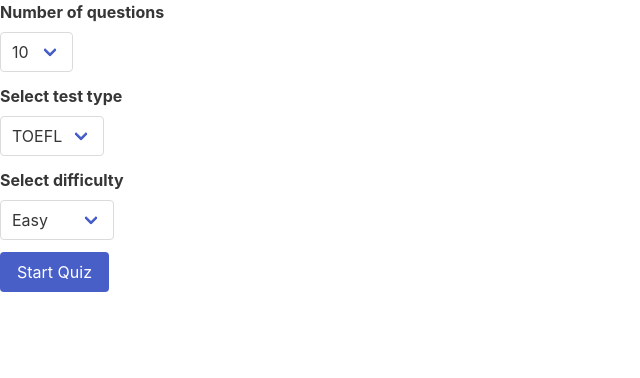
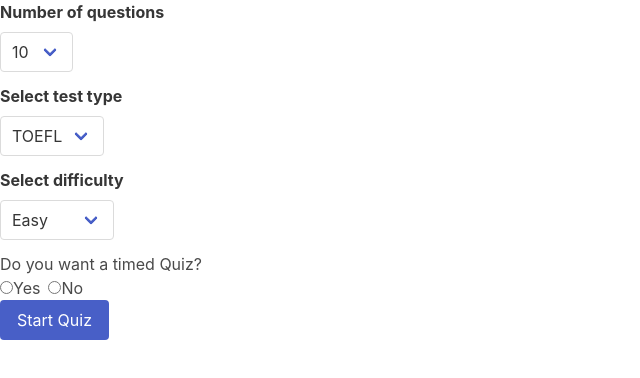
Before and after one commit to Eugieno/Lingo, a React (Create React App) app in the folder word-game/: page /settings in a window 1280 px wide. Shown: the top 378 px of the page, without its empty margins (0-640 px from the left). Built offline with nearby package versions, Linux system fonts and the light colour scheme.

Commit message:
updated pages 2,3 and App.js, and created 2 more components

```diff
--- a/word-game/src/App.js
+++ b/word-game/src/App.js
@@ -15,6 +15,9 @@ const App = () => {
     difficulty: "",
     numOfQuestion: ""
   });
+  const [objResponse, setObj] = useState({})
+  const [isTimed, setIsTimed] = useState(true)
+
 console.log(formData.difficulty)
 console.log(formData.numOfQuestion)
 console.log(formData.testType)
@@ -24,6 +27,17 @@ console.log(formData.testType)
     let {name, value} = e.target;
     const newFormData = {...formData, [name]:value}
     setFormData(newFormData)
+ }
+
+ const handleStartQuiz = () => {
+  // Get object response from API
+  // Update app component with this response
+ }
+
+ const handleTimerUpdate = (e) => {
+  const newIsTimed = e.target.value;
+  setIsTimed(newIsTimed);
+
  }
 
 
@@ -36,8 +50,8 @@ console.log(formData.testType)
         <>
         <Routes>
           <Route path= "/" element={<WelcomePage/>}/>
-          <Route path= "settings/" element={<GameSettings onFormFieldChange={handleFormFieldChange}/>}/>
-          <Route path = "questions" element={<RenderQuestions difficulty={formData.difficulty} typeOfTest={formData.testType} numOfQuest={formData.numOfQuestion}/>}/>
+          <Route path= "settings/" element={<GameSettings onQuizStart={handleStartQuiz} onFormFieldChange={handleFormFieldChange} onTimerOption={handleTimerUpdate}/>}/>
+          <Route path = "questions" element={<RenderQuestions APIresponse ={objResponse} timed={isTimed} />}/>
           {/* <Route path="*" element={<p>Path not resolved</p>} /> */}
           {/* <Route path = "highscoreBoard" element = {<HighScoreBoard/>}/> */}
 
--- a/word-game/src/components/GameSettings.js
+++ b/word-game/src/components/GameSettings.js
@@ -1,7 +1,7 @@
 import 'bulma/css/bulma.min.css';
 import { Link } from "react-router-dom";
 
-function GameSettings ({testType, difficulty, numOfQuestion, onFormFieldChange, onFormsubmit }) {
+function GameSettings ({testType, difficulty, numOfQuestion, onFormFieldChange, onFormsubmit, onQuizStart,onTimerOption }) {
 
     return (
         <>
@@ -61,12 +61,26 @@ function GameSettings ({testType, difficulty, numOfQuestion, onFormFieldChange,
               </div>
             </div>
 
+
+            <div class="control">
+            <p>Do you want a timed Quiz?</p>
+              <label class="radio">
+                <input onChange={onTimerOption} type="radio" name="answer"/>
+                Yes
+              </label>
+              <label class="radio">
+                <input onChange={onTimerOption} type="radio" name="answer"/>
+                No
+              </label>
+            </div>
+
             <div class="field is-grouped">
               <div class="control">
-                <Link to ="questions"><button  class="button is-link">Start Quiz</button></Link>
+                <Link to ="questions"><button onClick={onQuizStart} class="button is-link">Start Quiz</button></Link>
               </div>
             </div>
             </div>
+
         </form>
         </>
     )
--- a/word-game/src/components/RenderQuestions.js
+++ b/word-game/src/components/RenderQuestions.js
@@ -1,3 +1,27 @@
+import TimeBoundQuiz from "./TimeBoundQuiz";
+import TimelessQUiz from "./TimelessQuiz";
+
+export default function RenderQuestions ({APIresponse,timed}) {
+
+    const questionBank = {APIresponse};
+
+
+
+    return (
+        <>
+            {timed? <TimeBoundQuiz resObject={questionBank} />:<TimelessQUiz resObject={questionBank}/>}
+        </>
+    )
+}
+
+
+
+
+
+
+
+
+
 // Task/Features - To create a component that renders MCQ.
 // This component will send API request to Word Quiz API, and the questions and corressponding choices returned within JSX tags.
 
@@ -18,16 +42,3 @@
 // PSEUDOCODES
 // construct a function component
 // import useState
-
-export default function RenderQuestions ({difficulty,numOfQuest,typeOfTest}) {
-
-
-
-    return (
-        <>
-        <p>Difficulty: </p>
-        <p>Type of test: </p>
-        <p>Number of quetion:</p>
-        </>
-    )
-}
--- /dev/null
+++ b/word-game/src/components/TimeBoundQuiz.js
@@ -0,0 +1,4 @@
+
+export default function TimeBoundQuiz () {
+
+}
--- /dev/null
+++ b/word-game/src/components/TimelessQuiz.js
@@ -0,0 +1,30 @@
+import { useState } from "react"
+
+
+export default function TimelessQuiz({resObject}) {
+    const [i, seti] = useState(0);
+
+    const handleNextQuestion = () => {
+        const nextQuestion = i + 1;
+        seti(nextQuestion);
+    }
+
+    const handleAnswerCheck = () => {
+        // if correct good sound
+            // correct()
+        // else X sound
+            // wrong()
+    }
+
+    return (
+        <>
+            <p>{i+1}: {resObject[i].quiz[0]}, {resObject[i].quiz[1]}, {resObject[i].quiz[2]}</p>
+            <button onClick={handleAnswerCheck}>{resObject[i].option[0]}</button>
+            <button onClick={handleAnswerCheck}>{resObject[i].option[1]}</button>
+            <button onClick={handleNextQuestion}>Next</button>
+
+
+        </>
+    )
+
+}
```
